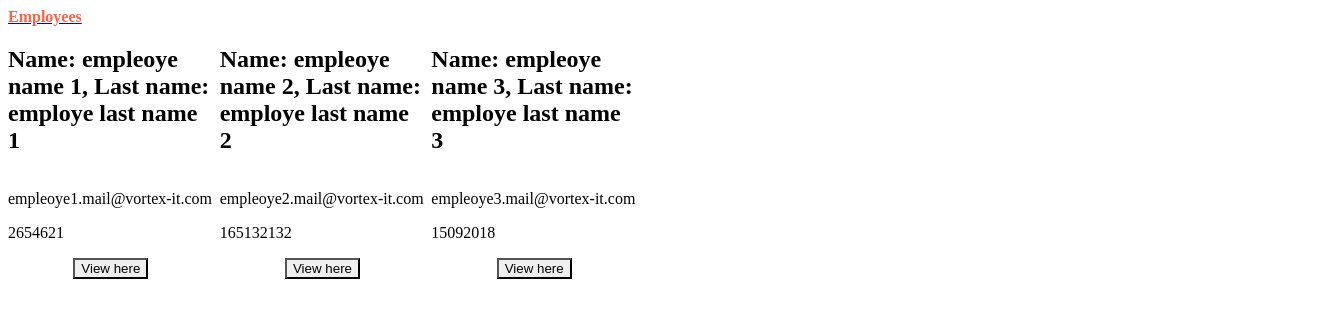
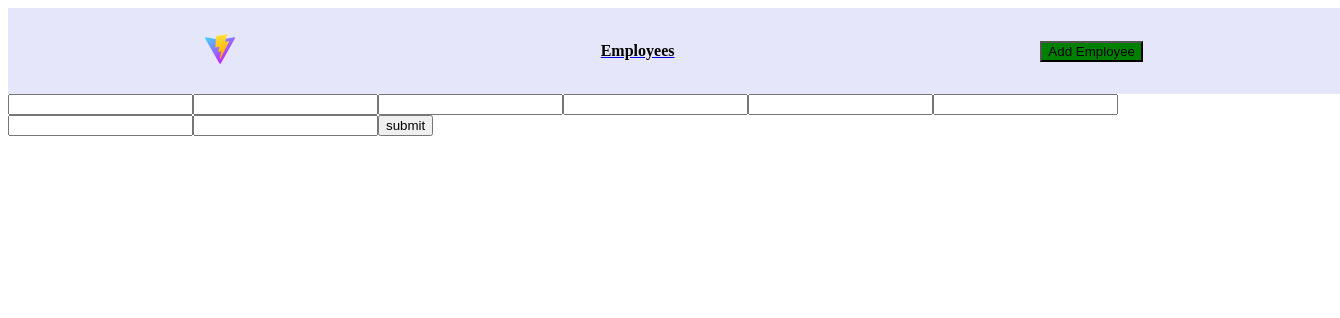
Before and after one commit to juanlujan22/proyectoUnoVortex-ListaRecursosHumanos, a React (Vite) app in the folder app_recursosHumanosVortex/: page /form in a window 1280 px wide. Before the commit this address led to /. Shown: the top 318 px of the page, 1340 px wide, since content can reach past the window. Built offline with nearby package versions, Linux system fonts and the light colour scheme.

Commit message:
correcciones varias, componente EmployeeForm, reducer addEmployee

```diff
--- a/app_recursosHumanosVortex/index.html
+++ b/app_recursosHumanosVortex/index.html
@@ -2,9 +2,9 @@
 <html lang="en">
   <head>
     <meta charset="UTF-8" />
-    <link rel="icon" type="image/svg+xml" href="/vite.svg" />
+    <link rel="icon" type="image/svg+xml" href="" />
     <meta name="viewport" content="width=device-width, initial-scale=1.0" />
-    <title>Vite + React</title>
+    <title>Vortex Employees</title>
   </head>
   <body>
     <div id="root"></div>
--- a/app_recursosHumanosVortex/src/App.jsx
+++ b/app_recursosHumanosVortex/src/App.jsx
@@ -12,7 +12,7 @@ function App() {
         <Routes>
            <Route path="/" element={<EmployeesListContainer />} />
            <Route path="detail/:id" element={<EmployeeDetail />} />
-           <Route path="detail/:id/edit/:id" element={<EmployeeForm />} />
+           <Route path="/form" element={<EmployeeForm />} />
            <Route path="*" element={<Navigate to="/" />} />
         </Routes>
       </BrowserRouter>
--- a/app_recursosHumanosVortex/src/components/EmployeeDetail.jsx
+++ b/app_recursosHumanosVortex/src/components/EmployeeDetail.jsx
@@ -37,9 +37,7 @@ const EmployeeDetail = () => {
             <Text> email: {email} </Text>
           </CardBody>
           <CardFooter justifyContent="center">
-            <Link to={`edit/${employee_id}`}>
             <Button>Edit</Button>
-            </Link>
           </CardFooter>
        </Card>
     </div>
--- a/app_recursosHumanosVortex/src/components/EmployeeForm.jsx
+++ b/app_recursosHumanosVortex/src/components/EmployeeForm.jsx
@@ -1,15 +1,55 @@
+import {
+  FormControl,
+  FormLabel,
+  FormErrorMessage,
+  FormHelperText,
+} from '@chakra-ui/react'
+import { useState } from "react"
+import { useDispatch } from 'react-redux'
+import { addEmployee } from '../features/recursosHumanosSlice'
 const EmployeeForm = () => {
+
+  //estado react inicial del componente.
+
+  const [employee, setEmployee] = useState({
+    employee_id: "",
+    first_name: "  ",
+    last_name: "",
+    email: "",
+    phone_number: "",
+    hire_date:"" ,
+    salary:"",
+    commission_pct: ""
+  })
+
+  // dispatch para traer reducer addEmployee y actualizar el redux state
+  const dispatch = useDispatch()
+
+
+  // funciones handle de inputs del formulario
+  const handleChange= e =>{
+    setEmployee({...employee,
+    [e.target.name] : e.target.value})
+  }
+
+  // funcion handle que actualiza el store redux con dispatch
+  const handleSubmit=e=>{
+    e.preventDefault()
+    dispatch(addEmployee(employee))
+  }
+
   return (
     <>
-    <form>
-      <input type="number" name="employee_id" id="" />
-      <input type="text" name="first_name" id="" />
-      <input type="text" name="last_name" id="" />
-      <input type="email" name="email" id="" />
-      <input type="number" name="phone_number" id="" />
-      <input type="date" name="hire_date" id="" />
-      <input type="number" name="salary" id="" />
-      <input type="number" name="commission_pct" id="" />
+    <form onSubmit={handleSubmit}>
+      <input onChange={handleChange} type="text" name="employee_id" id="" />
+      <input onChange={handleChange} type="text" name="first_name" id="" />
+      <input onChange={handleChange} type="text" name="last_name" id="" />
+      <input onChange={handleChange} type="text" name="email" id="" />
+      <input onChange={handleChange} type="text" name="phone_number" id="" />
+      <input onChange={handleChange} type="text" name="hire_date" id="" />
+      <input onChange={handleChange} type="text" name="salary" id="" />
+      <input onChange={handleChange} type="text" name="commission_pct" id="" />
+      <button type='submit'>submit</button>
     </form>
     </>
   )
--- a/app_recursosHumanosVortex/src/components/NavBar.jsx
+++ b/app_recursosHumanosVortex/src/components/NavBar.jsx
@@ -1,12 +1,23 @@
-import { Text } from "@chakra-ui/react";
+import { Text, Button, HStack, Box } from "@chakra-ui/react";
 import { NavLink } from "react-router-dom";
 const NavBar = () => {
   return (
     <nav>
       <div>
-        <NavLink to="/">
-          <Text fontSize='4xl' color='tomato' as="b"> Employees </Text>
-        </NavLink>
+        <HStack spacing='24px' p={26} borderWidth='1px' bg="lavender" w="100vw" justifyContent="space-around" >
+            <NavLink to="/">
+              <Box>
+                <img src="public/vite.svg" style={{height: "30px" }} alt={"logo"} />
+              </Box>
+            </NavLink>
+            <NavLink to="/">
+              <Text fontSize='4xl' color='black' as="b"> Employees </Text>
+            </NavLink>
+            <NavLink to={"/form"}>
+                <Button bg="green" >Add Employee</Button>
+            </NavLink>
+
+        </HStack>
       </div>
     </nav>
   );
--- a/app_recursosHumanosVortex/src/features/recursosHumanosSlice.js
+++ b/app_recursosHumanosVortex/src/features/recursosHumanosSlice.js
@@ -36,10 +36,13 @@ export const employesSlice = createSlice({
     name: 'EMPLOYEES',
     initialState,
     reducers: {
-
+        addEmployee: (state, action)=>{
+            console.log(state, action);
+            return [...state, action.payload ]
+        },
     }
 })
 
-export const { } = employesSlice.actions
+export const { addEmployee } = employesSlice.actions
 
 export default employesSlice.reducer
--- a/app_recursosHumanosVortex/src/components/Employee.jsx
+++ b/app_recursosHumanosVortex/src/screens/Employee.jsx
@@ -25,8 +25,11 @@ const Employee = ({ empl }) => {
           </CardBody>
           <CardFooter justifyContent="center">
             <Link to={`detail/${empl.employee_id}`}>
-              <Button>View here</Button>
+              <Button bg="aquamarine">View here</Button>
             </Link>
+
+             <Button bg="orangered">Delete</Button>
+
           </CardFooter>
 
       </Card>
```
Also changed, not shown: app_recursosHumanosVortex/src/components/EmployeesListContainer.jsx (+5 -6 lines).
